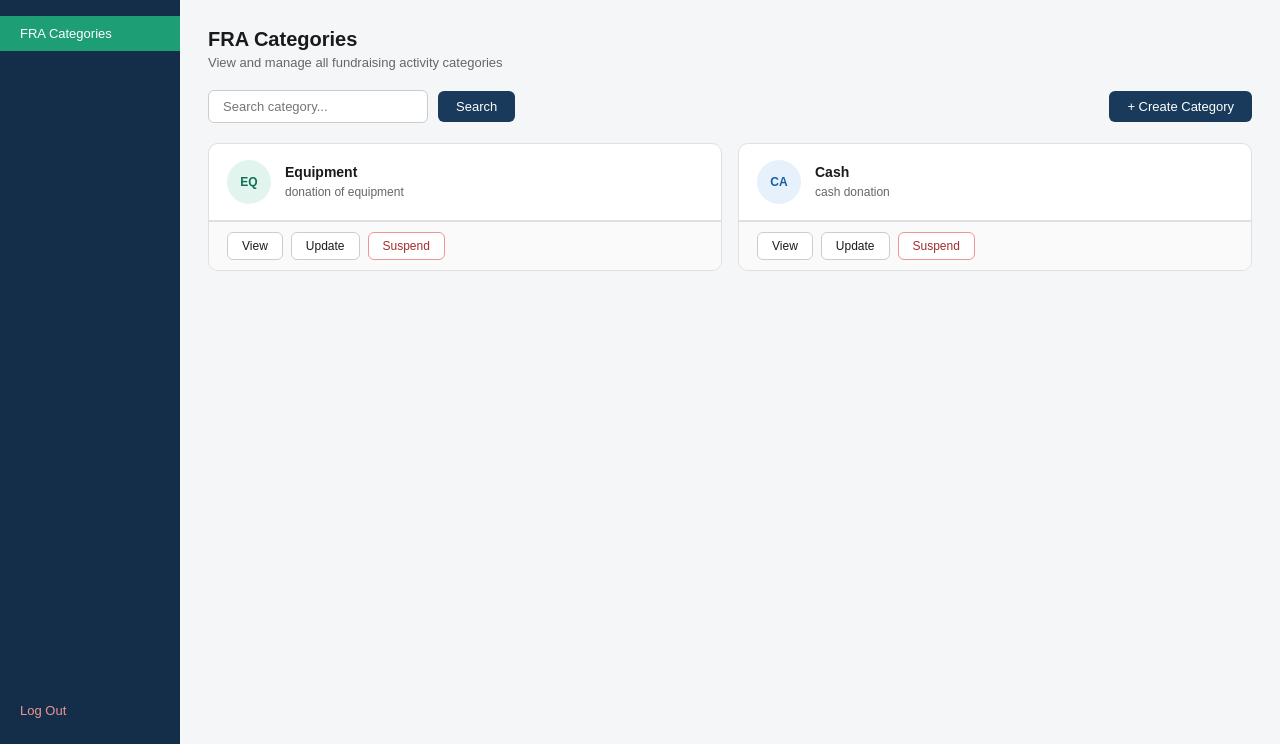
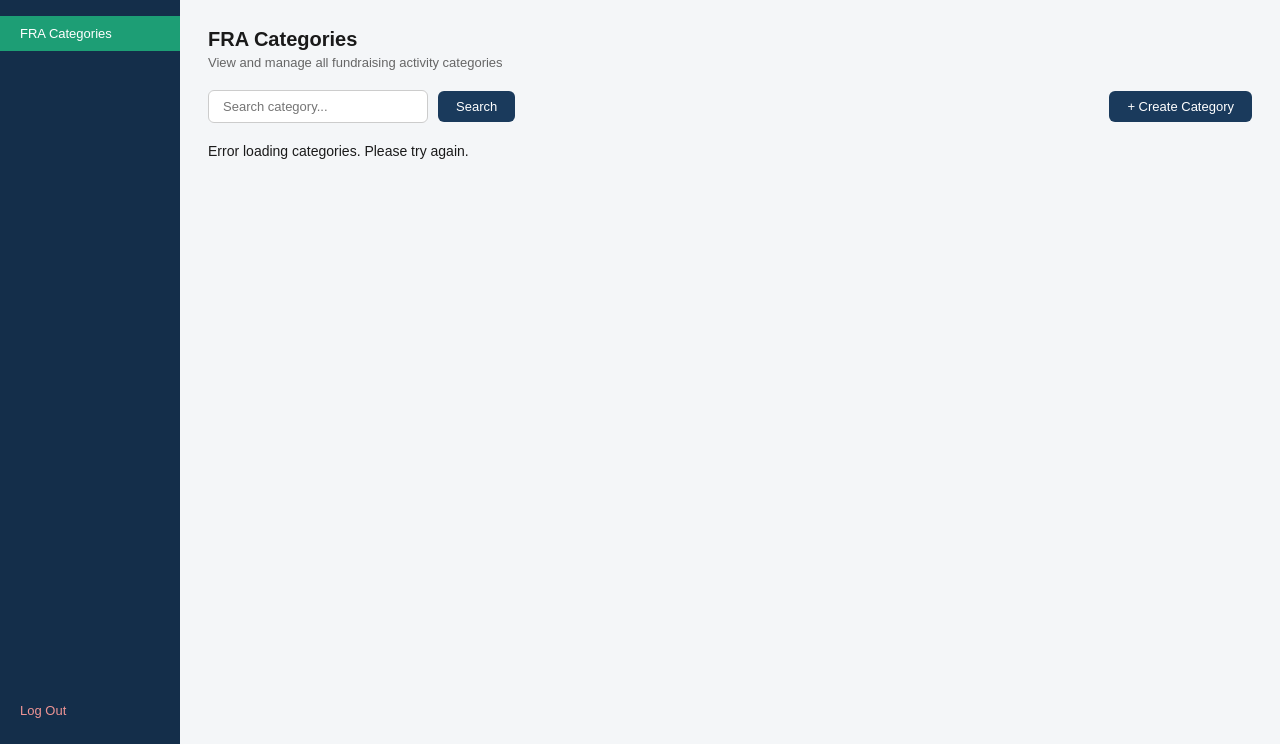
Before and after one commit to reallymeh/CSIT314-T01-gohelpme, a Flask app: page /manager/categories in a window 1280 px wide. Shown: the part 56-800 px from the top of the page. Run offline with Flask 3, Linux system fonts and the light colour scheme; data comes from the database, SQL or seed files in the repository.

Commit message:
[Add] Dynamic HTML

```diff
--- a/templates/PlatformManagerCategories.html
+++ b/templates/PlatformManagerCategories.html
@@ -8,16 +8,9 @@
 </head>
 <body>
 
-    {# BCE BOUNDARY: DisplayFRACategory + SearchFRACategory #}
-    {# User Stories: #36 View FRA Categories, #39 Search FRA Categories #}
-    {# Flask route: GET /manager/categories in platform_managerb.py #}
-    {# BACKEND: categories list passed from DisplayFRACategoryController via render_template('PlatformManagerCategories.html', categories=categories) #}
-    {# BACKEND: Each category object has: name, description, status #}
-
     <div class="topbar">
         <span class="topbar-logo">Online Fundraising System — Platform Manager Portal</span>
         <div class="topbar-user">
-            {# BACKEND: Replace "Platform Manager" with logged-in manager's username from session #}
             <span id="manager-name">Platform Manager</span>
             <div class="avatar">PM</div>
         </div>
@@ -27,18 +20,15 @@
 
         <div class="sidebar">
             <a href="/manager/categories" class="nav-item active">FRA Categories</a>
-            {# BACKEND: /logout route should clear session #}
-            <a href="/user/logout" class="nav-item logout">Log Out</a>
+            <a href="/logout" class="nav-item logout">Log Out</a>
         </div>
 
-        <div class="main" id="DisplayFRACategory">
+        <div class="main">
             <div class="page-title">FRA Categories</div>
             <div class="page-sub">View and manage all fundraising activity categories</div>
 
             <div class="toolbar">
-                {# BCE BOUNDARY: SearchFRACategory #}
-                {# BACKEND: On form submit, calls GET /manager/categories?name=<name> → SearchFRACategoryController #}
-                <form id="search-form" onsubmit="searchCategory(event)" style="display:flex; gap:10px; align-items:center;">
+                <form id="search-form" style="display:flex; gap:10px; align-items:center;">
                     <input
                         class="search-box"
                         type="text"
@@ -47,136 +37,110 @@
                     />
                     <button type="submit" class="btn-primary">Search</button>
                 </form>
-                {# BCE BOUNDARY: CreateFRACategory #}
-                {# BACKEND: url_for points to show_create_category route in platform_managerb.py #}
                 <a href="/manager/create_category" class="btn-primary">+ Create Category</a>
             </div>
-            {# <div class="profile-card" data-name="{{ category.name | lower }}"> #}
-            {# {% endfor %} #}
+
+            <!-- Grid will be populated by JavaScript -->
             <div class="grid" id="category-grid">
-                {% for category in categories %}
-                    <div class="profile-card" data-name="{{ category.category_name | lower }}">
+                <p class="loading">Loading categories...</p>
+            </div>
+
+        </div>
+    </div>
+
+    <script>
+        const searchInput = document.getElementById('search-input');
+        const categoryGrid = document.getElementById('category-grid');
+
+        async function loadCategories(query = '') {
+        try {
+            const response = await fetch(`/manager/search_categories?q=${encodeURIComponent(query)}`);
+            const categories = await response.json();
+
+            if (categories.length === 0) {
+                categoryGrid.innerHTML = `<p class="no-results">No categories found for "${query}".</p>`;
+                return;
+            }
+
+            let html = '';
+            categories.forEach(category => {
+                const catName = category.category_name;
+                const lowerName = catName.toLowerCase();
+
+                html += `
+                    <div class="profile-card">
                         <div class="card-top">
-                            {# Icon: first 2 letters + appropriate style class #}
-                            <div class="icon-circle
-                                {% if category.category_name.lower() == 'cash' %}icon-donee{% else %}icon-fr{% endif %}">
-                                {{ category.category_name[:2].upper() }}
+                            <div class="icon-circle ${lowerName === 'cash' ? 'icon-donee' : 'icon-fr'}">
+                                ${catName.substring(0, 2).toUpperCase()}
                             </div>
                             <div>
-                                <div class="card-name">{{ category.category_name | title }}</div>
-                                <div class="card-desc">{{ category.description }}</div>
+                                <div class="card-name">${catName}</div>
+                                <div class="card-desc">${category.description || ''}</div>
                             </div>
                         </div>
                         <div class="card-actions">
                             <button class="act-btn view"
-                                    onclick="window.location.href='/manager/viewcategory/{{ category.category_name | lower }}'">
+                                    onclick="window.location.href='/manager/viewcategory/${encodeURIComponent(catName)}'">
                                 View
                             </button>
                             <button class="act-btn"
-                                    onclick="window.location.href='/manager/updatecategory/{{ category.category_name | lower }}'">
+                                    onclick="window.location.href='/manager/updatecategory/${encodeURIComponent(catName)}'">
                                 Update
                             </button>
                             <button class="act-btn danger"
-                                    onclick="suspendCategory('{{ category.category_name | lower }}')">
+                                    onclick="suspendCategory('${catName}')">
                                 Suspend
                             </button>
                         </div>
                     </div>
-                {% endfor %}
-            </div>
+                `;
+            });
 
-        </div>
-
-    </div>
-
-    <script>
-        // =====================
-        // BCE BOUNDARY: DisplayFRACategory
-        // Called on page load — renders [FRACategory] list from DisplayFRACategoryController
-        // =====================
-        function displayFRACategory() {
-            const grid = document.getElementById('category-grid');
-            grid.style.display = 'grid';
+            categoryGrid.innerHTML = html;
+        } catch (error) {
+            categoryGrid.innerHTML = `<p class="error">Error loading categories. Please try again.</p>`;
+            console.error(error);
+            }
         }
 
-        // =====================
-        // BCE BOUNDARY: SearchFRACategory
-        // HARDCODED — backend needs to:
-        // 1. In searchCategory() — uncomment the fetch block, delete the "frontend only" line
-        // 2. Flask route: GET /manager/categories?name=<name> → SearchFRACategoryController
-        // =====================
-        function searchCategory(event) {
-            event.preventDefault();
-            const input = document.getElementById('search-input').value.trim().toLowerCase();
+        document.getElementById('search-form').addEventListener('submit', (e) => {
+        e.preventDefault();
+        const query = searchInput.value.trim();
+        loadCategories(query);
+        });
 
-            if (input === '') {
-                displayFRACategory();
-                return;
-            }
 
-            // BACKEND: Replace this block with fetch call to GET /manager/categories?name=<name>
-            // fetch('/manager/categories?name=' + input)
-            //     .then(response => response.json())
-            //     .then(data => {
-            //         if (data.categories.length === 0) {
-            //             displaySearchFail();
-            //         } else {
-            //             displaySearchResult(data.categories);
-            //         }
-            //     });
 
-            // frontend only — filter hardcoded cards by name
-            const cards = document.querySelectorAll('.profile-card');
-            cards.forEach(card => {
-                const name = card.getAttribute('data-name');
-                card.style.display = name.includes(input) ? 'block' : 'none';
-            });
-        }
 
-        // BCE BOUNDARY: displaySearchResult()
-        // called when SearchFRACategoryController returns matching categories
-        function displaySearchResult() {
-            document.getElementById('category-grid').style.display = 'grid';
-        }
-
-        // BCE BOUNDARY: displaySearchFail()
-        // called when SearchFRACategoryController returns empty list
-        function displaySearchFail() {
-            const cards = document.querySelectorAll('.profile-card');
-            cards.forEach(card => card.style.display = 'none');
-        }
 
         // =====================
-        // BCE BOUNDARY: SuspendFRACategoryBoundary
-        // suspendCategory() — called when Suspend button is pressed
-        // sends POST request to SuspendFRACategoryController via /manager/suspend_category
-        // calls displaySuspendSuccess() or displaySuspendFail() based on response
+        // BCE BOUNDARY: SuspendFRACategory
+        // HARDCODED — backend needs to:
+        // uncomment fetch block, delete hardcoded alert line
+        // Flask route: POST /manager/suspend_category → SuspendFRACategoryController
         // =====================
         function suspendCategory(categoryName) {
             if (confirm("Are you sure you want to suspend " + categoryName + "?")) {
-                // BCE BOUNDARY: SuspendFRACategory
-                // BACKEND: Hook to POST /manager/suspend_category → SuspendFRACategoryBoundary
-                fetch('/manager/suspend_category', {
-                    method: 'POST',
-                    headers: { 'Content-Type': 'application/json' },
-                    body: JSON.stringify({ category_name: categoryName })
-                })
-                .then(response => response.json())
-                .then(data => {
-                    if (data.success) {
-                        // BCE BOUNDARY: displaySuspendSuccess()
-                        alert(data.message);
-                        location.reload();
-                    } else {
-                        // BCE BOUNDARY: displaySuspendFail()
-                        alert(data.message);
-                    }
-                })
-                .catch(() => {
-                    alert("Something went wrong!");
-                });
+                // BACKEND: Hook to POST /manager/suspend_category → SuspendFRACategory boundary
+                // fetch('/manager/suspend_category', {
+                //     method: 'POST',
+                //     headers: { 'Content-Type': 'application/json' },
+                //     body: JSON.stringify({ category_name: categoryName })
+                // })
+                // .then(response => response.json())
+                // .then(data => {
+                //     // displaySuspendSuccess() or displaySuspendFail()
+                //     alert(data.message);
+                //     location.reload();
+                // });
+                alert("Suspend " + categoryName + " coming soon!");
             }
         }
+
+        // BCE BOUNDARY: Call displayFRACategory() on page load
+        window.onload = function() {
+            loadCategories('');
+        };
     </script>
 
 </body>
```
